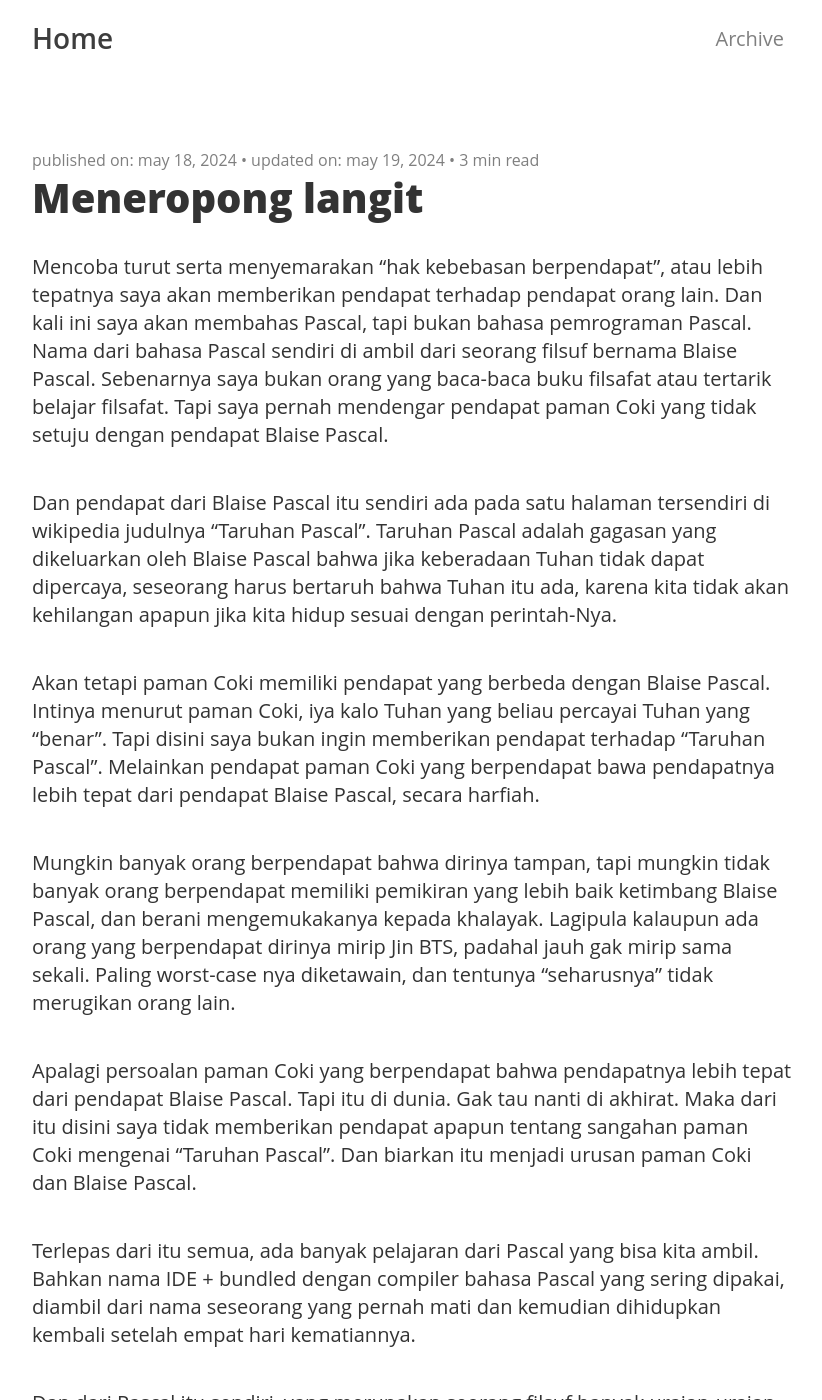
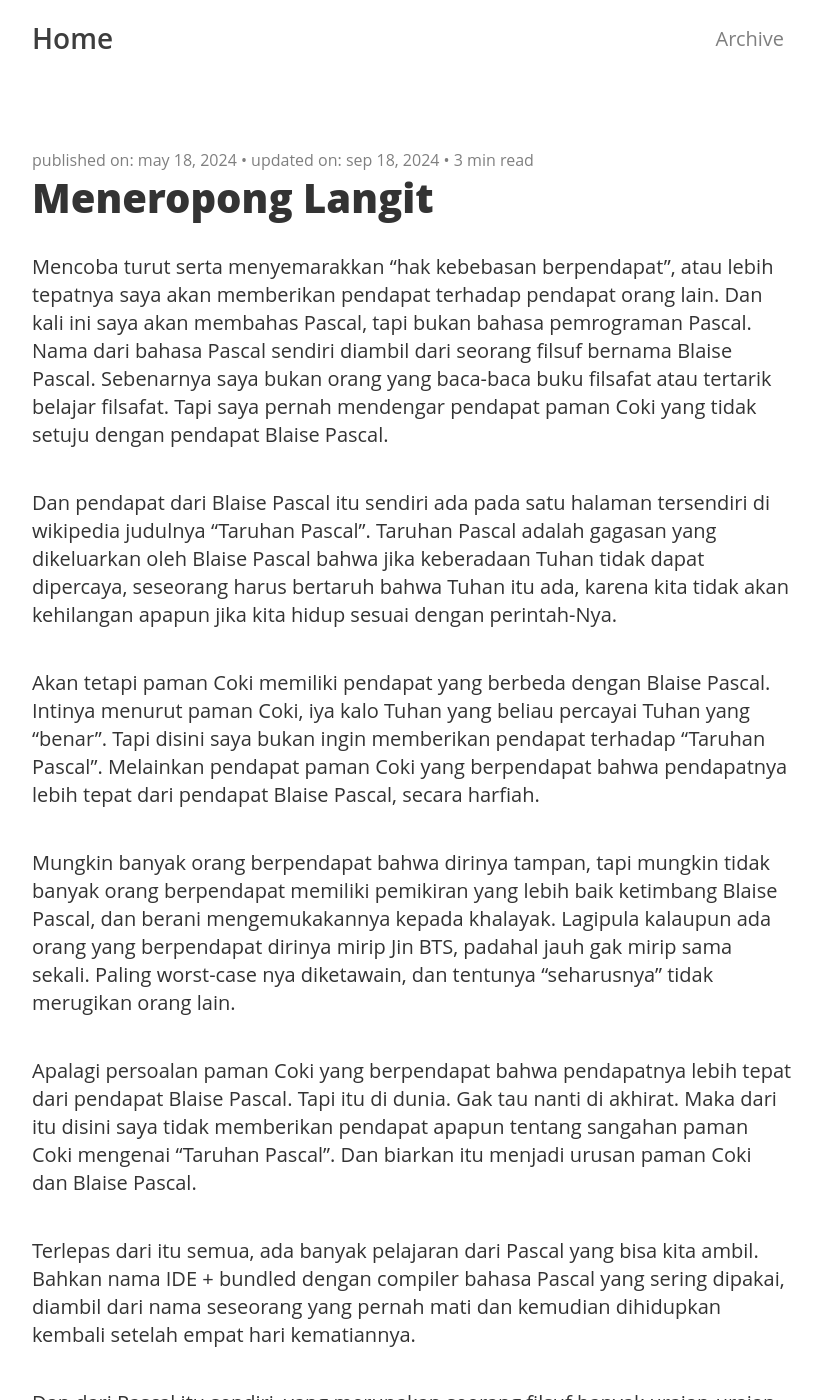
Before and after one commit to wildan9/wildan9.github.io, a Jekyll site: the page built from _posts/2024-05-18-pascal.md, in a window 1280 px wide and 1400 px high. Shown: the whole window, without its empty margins (228-1050 px from the left). Built offline with Jekyll 4.4.1, drawn with Linux system fonts in a browser that asks for light colours; nearby versions of some CDN libraries; some of the changed text lies outside the part shown.

```diff
--- a/_posts/2024-05-18-pascal.md
+++ b/_posts/2024-05-18-pascal.md
@@ -1,26 +1,26 @@
 ---
-title: Meneropong langit
-update_date: 2024-05-19
+title: Meneropong Langit
+update_date: 2024-09-18
 ---
 
-Mencoba turut serta menyemarakan "hak kebebasan berpendapat", atau lebih tepatnya saya akan <!--more-->memberikan pendapat terhadap pendapat orang lain. Dan kali ini saya akan membahas Pascal, tapi bukan bahasa pemrograman Pascal.
-Nama dari bahasa Pascal sendiri di ambil dari seorang filsuf bernama Blaise Pascal. Sebenarnya saya bukan orang yang baca-baca buku filsafat atau tertarik belajar filsafat. Tapi saya pernah mendengar pendapat paman Coki yang tidak setuju dengan pendapat Blaise Pascal.
+Mencoba turut serta menyemarakkan "hak kebebasan berpendapat", atau lebih tepatnya saya akan <!--more-->memberikan pendapat terhadap pendapat orang lain. Dan kali ini saya akan membahas Pascal, tapi bukan bahasa pemrograman Pascal.
+Nama dari bahasa Pascal sendiri diambil dari seorang filsuf bernama Blaise Pascal. Sebenarnya saya bukan orang yang baca-baca buku filsafat atau tertarik belajar filsafat. Tapi saya pernah mendengar pendapat paman Coki yang tidak setuju dengan pendapat Blaise Pascal.
 
 Dan pendapat dari Blaise Pascal itu sendiri ada pada satu halaman tersendiri di wikipedia judulnya "Taruhan Pascal". Taruhan Pascal adalah gagasan yang dikeluarkan oleh Blaise Pascal bahwa jika keberadaan Tuhan tidak dapat dipercaya, seseorang harus bertaruh bahwa Tuhan itu ada, karena kita tidak akan kehilangan apapun jika kita hidup sesuai dengan perintah-Nya.
 
-Akan tetapi paman Coki memiliki pendapat yang berbeda dengan Blaise Pascal. Intinya menurut paman Coki, iya kalo Tuhan yang beliau percayai Tuhan yang "benar". Tapi disini saya bukan ingin memberikan pendapat terhadap "Taruhan Pascal". Melainkan pendapat paman Coki yang berpendapat bawa pendapatnya lebih tepat dari pendapat Blaise Pascal, secara harfiah.
+Akan tetapi paman Coki memiliki pendapat yang berbeda dengan Blaise Pascal. Intinya menurut paman Coki, iya kalo Tuhan yang beliau percayai Tuhan yang "benar". Tapi disini saya bukan ingin memberikan pendapat terhadap "Taruhan Pascal". Melainkan pendapat paman Coki yang berpendapat bahwa pendapatnya lebih tepat dari pendapat Blaise Pascal, secara harfiah.
 
-Mungkin banyak orang berpendapat bahwa dirinya tampan, tapi mungkin tidak banyak orang berpendapat memiliki pemikiran yang lebih baik ketimbang Blaise Pascal, dan berani mengemukakanya kepada khalayak. Lagipula kalaupun ada orang yang berpendapat dirinya mirip Jin BTS, padahal jauh gak mirip sama sekali. Paling worst-case nya diketawain, dan tentunya "seharusnya" tidak merugikan orang lain.
+Mungkin banyak orang berpendapat bahwa dirinya tampan, tapi mungkin tidak banyak orang berpendapat memiliki pemikiran yang lebih baik ketimbang Blaise Pascal, dan berani mengemukakannya kepada khalayak. Lagipula kalaupun ada orang yang berpendapat dirinya mirip Jin BTS, padahal jauh gak mirip sama sekali. Paling worst-case nya diketawain, dan tentunya "seharusnya" tidak merugikan orang lain.
 
 Apalagi persoalan paman Coki yang berpendapat bahwa pendapatnya lebih tepat dari pendapat Blaise Pascal. Tapi itu di dunia. Gak tau nanti di akhirat. Maka dari itu disini saya tidak memberikan pendapat apapun tentang sangahan paman Coki mengenai "Taruhan Pascal". Dan biarkan itu menjadi urusan paman Coki dan Blaise Pascal.
 
 Terlepas dari itu semua, ada banyak pelajaran dari Pascal yang bisa kita ambil. Bahkan nama IDE + bundled dengan compiler bahasa Pascal yang sering dipakai, diambil dari nama seseorang yang pernah mati dan kemudian dihidupkan kembali setelah empat hari kematiannya.
 
-Dan dari Pascal itu sendiri, yang merupakan seorang filsuf banyak uraian-uraian yang dapat di jadikan pelajaran. Setidaknya meskipun saya gak ngerti bahasa pemrograman Pascal, tapi tetap ada pelajaran yang bisa di ambil. Jangankan dari Pascal, dari perkataan-perkataan penyiar radio di game GTA Vice City juga bisa:
+Dan dari Pascal itu sendiri, yang merupakan seorang filsuf banyak uraian-uraian yang dapat dijadikan pelajaran. Setidaknya meskipun saya gak ngerti bahasa pemrograman Pascal, tapi tetap ada pelajaran yang bisa diambil. Jangankan dari Pascal, dari perkataan-perkataan penyiar radio di game GTA Vice City juga bisa:
 
 <iframe width="560" height="315" src="https://www.youtube.com/embed/6rsdjSeUQMw?si=C2UpocZAddhNH6sz" title="YouTube video player" frameborder="0" allow="accelerometer; autoplay; clipboard-write; encrypted-media; gyroscope; picture-in-picture; web-share" referrerpolicy="strict-origin-when-cross-origin" allowfullscreen></iframe>
 
-Omong-omong soal Pascal, ada sosok yang menurut saya pribadi perkataan-perkataan nya lebih menarik. Beliau berasal dari negara yang sama dengan Pascal, bisa di bilang beliau generasi selanjutnya Pascal. Salah satu pendapat beliau:
+Omong-omong soal Pascal, ada sosok yang menurut saya pribadi perkataan-perkataannya lebih menarik. Beliau berasal dari negara yang sama dengan Pascal, bisa di bilang beliau generasi selanjutnya Pascal. Salah satu pendapat beliau:
 
 ![q1]({{ site.url }}/img/posts/pascal/laplace1.jpg)
 
```
Also changed, not shown: _posts/2024-03-07-rotation.md (+7 -7 lines), _posts/2024-09-18-slerp.md (added, +135 -0 lines), Gemfile.lock, img/posts/slerp/slerp.jpg (added), 2 other files.
